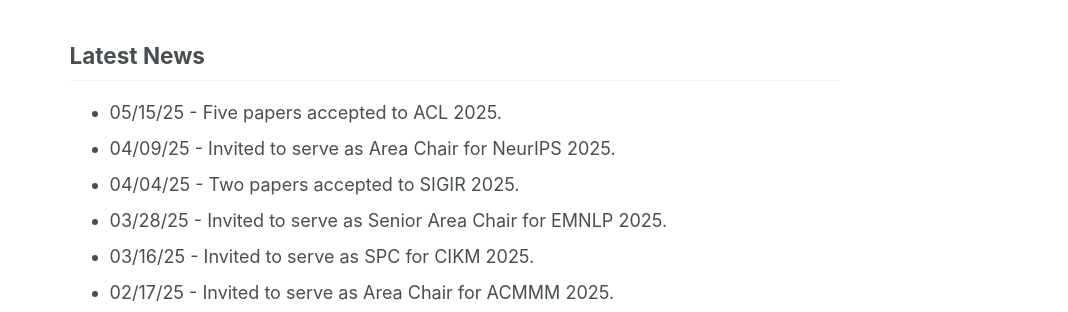
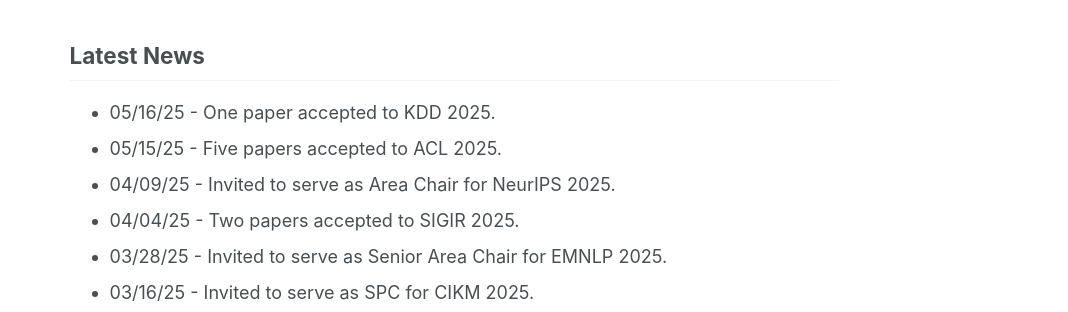
Before and after one commit to wqfcr/wqfcr.github.io, a plain HTML site: page index.html in a window 1280 px wide. Shown: the part 487-799 px from the top of the page, 212-1280 px from the left. Drawn offline with nearby package versions, Linux system fonts and the light colour scheme; some packages are replaced by stand-ins of ours.

Commit message:
Update index.html

```diff
--- a/index.html
+++ b/index.html
@@ -162,6 +162,7 @@
                             conferences and journals.</p>
                             <h2 id="latest-news">Latest News</h2>
                             <ul>
+                                <li>05/16/25 - One paper accepted to KDD 2025.</li>
                                 <li>05/15/25 - Five papers accepted to ACL 2025.</li>
                                 <li>04/09/25 - Invited to serve as Area Chair for NeurIPS 2025.</li>
                                 <li>04/04/25 - Two papers accepted to SIGIR 2025.</li>
```
